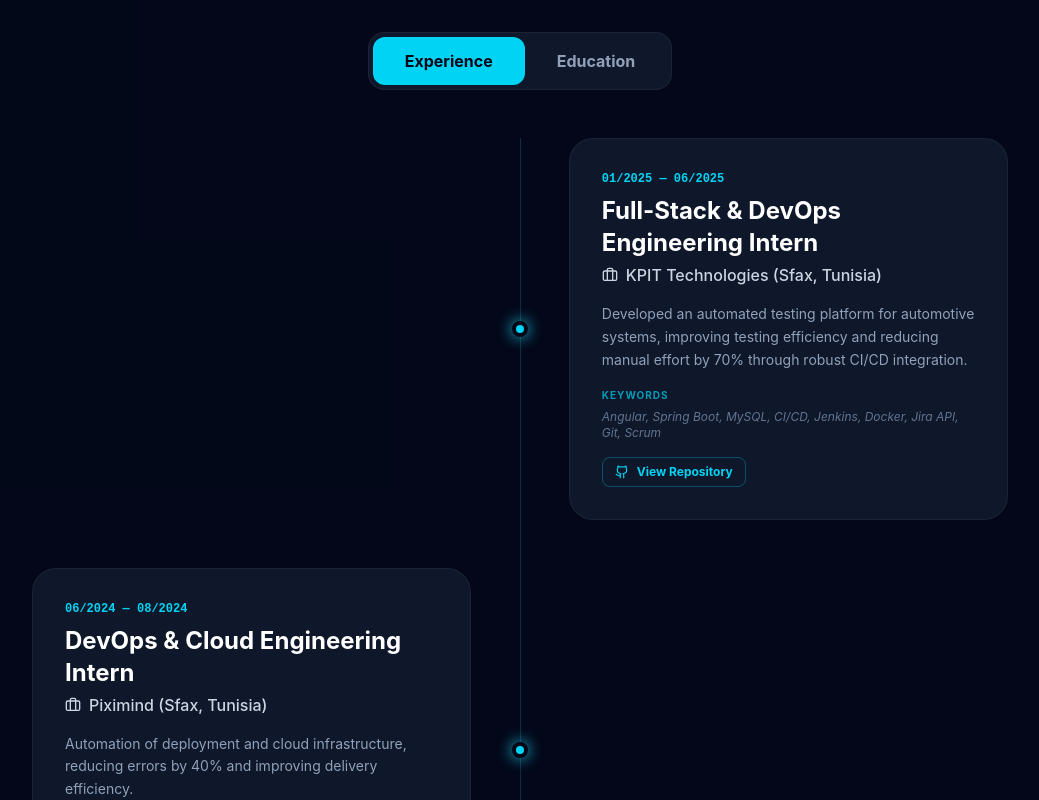
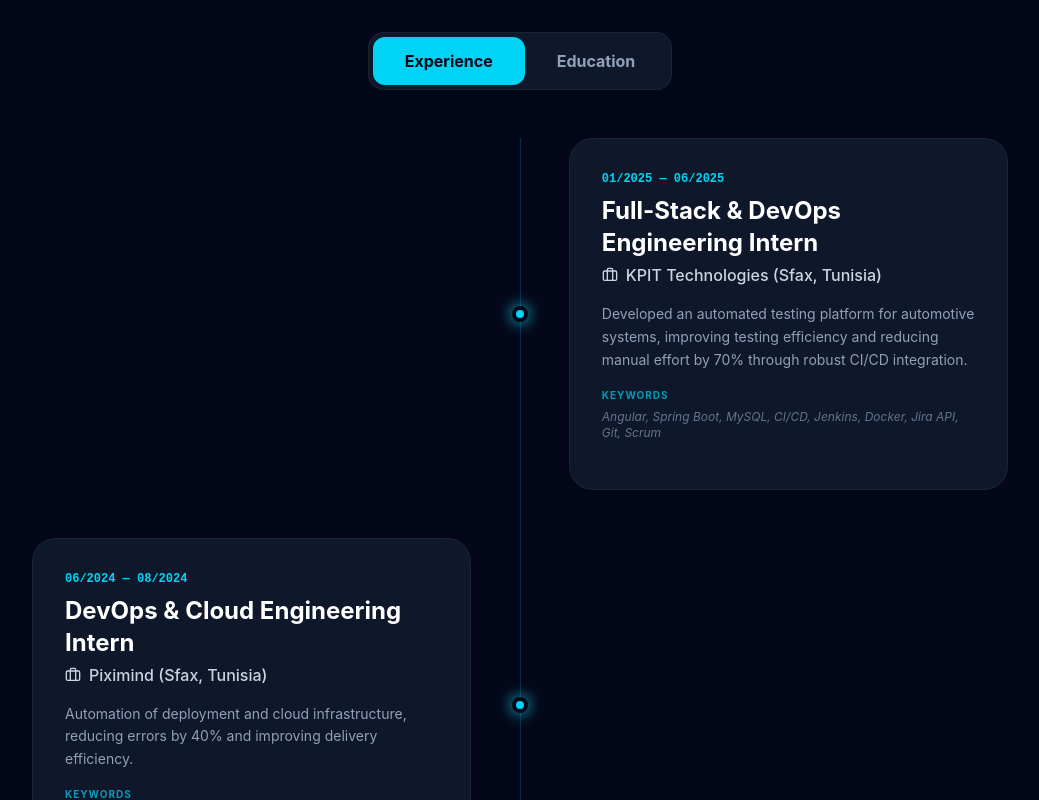
Before and after one commit to EYABA12/Eya-Ben-Amor---Portfolio, a React (Vite) app: page / in a window 1280 px wide. Shown: the part 5860-6660 px from the top of the page, without its empty margins (120-1159 px from the left). Built offline with nearby package versions, Linux system fonts and the light colour scheme.

Commit message:
refactor: Remove redundant repository link from project items
The link to the repository is now displayed directly within the project details section, making this duplicated element unnecessary and simplifying the UI.

```diff
--- a/src/App.tsx
+++ b/src/App.tsx
@@ -897,11 +897,7 @@ export default function App() {
                           <p className="text-xs text-slate-500 italic">{item.skills}</p>
                         </div>
                       )}
-                      {item.link && (
-                        <a href={item.link} target="_blank" rel="noreferrer" className="inline-flex items-center gap-2 text-xs font-bold text-cyan-400 border border-cyan-400/30 px-3 py-1.5 rounded-lg hover:bg-cyan-400 hover:text-slate-950 transition-all">
-                          <Github size={14} /> {lang === 'fr' ? 'Voir Repository' : 'View Repository'}
-                        </a>
-                      )}
+
                     </div>
                   </div>
                 </div>
```
